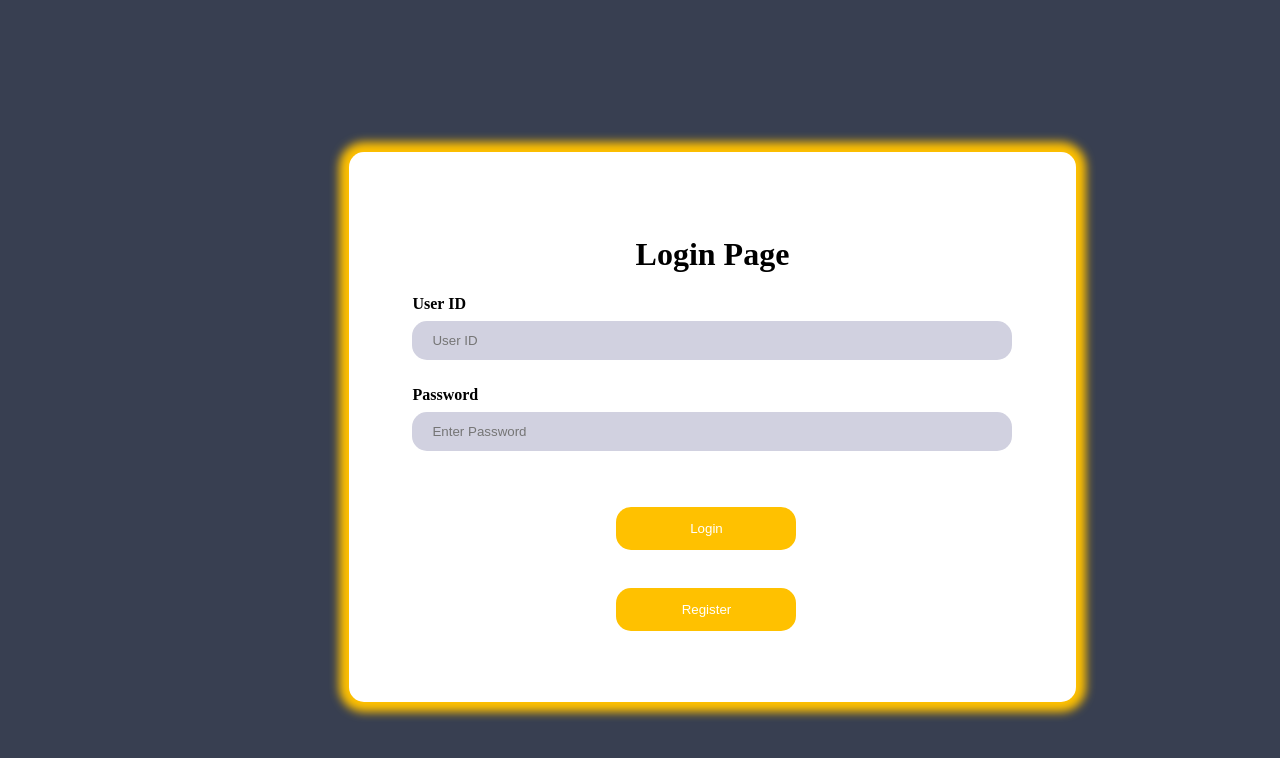
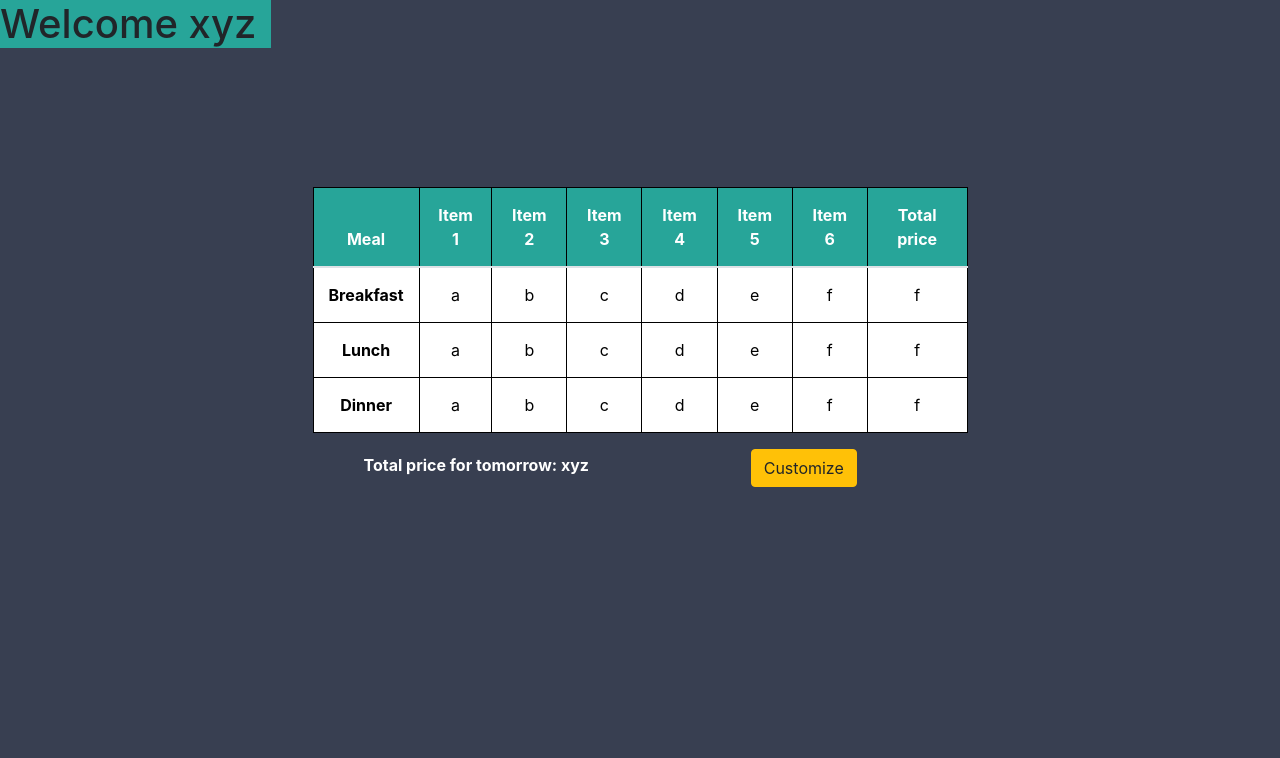
Before and after one commit to AdityaKotwal100/angular-front-end, an Angular app in the folder mess-management/: page / in a window 1280 px wide. Shown: the top 758 px of the page. Built offline with nearby package versions, Linux system fonts and the light colour scheme.

Commit message:
Menu component

```diff
--- a/mess-management/src/app/app.component.html
+++ b/mess-management/src/app/app.component.html
@@ -1,4 +1,5 @@
-<app-login></app-login>
+<!--<app-login></app-login>!-->
+<app-menu></app-menu>
 
 
 
--- a/mess-management/src/app/app.module.ts
+++ b/mess-management/src/app/app.module.ts
@@ -6,11 +6,15 @@ import { HttpClientModule } from '@angular/common/http';
 import { AppRoutingModule } from './app-routing.module';
 import { AppComponent } from './app.component';
 import { LoginComponent } from './login/login.component';
+import { MenuComponent } from './menu/menu.component';
+import { TopnavComponent } from './topnav/topnav.component';
 
 @NgModule({
   declarations: [
     AppComponent,
-    LoginComponent
+    LoginComponent,
+    MenuComponent,
+    TopnavComponent
 
   ],
   imports: [
--- a/mess-management/src/app/login/login.component.html
+++ b/mess-management/src/app/login/login.component.html
@@ -1,3 +1,4 @@
+
 
 <div class = "container bg1">
 
@@ -18,7 +19,7 @@
       </div>
 
 
-        <div *ngIf = "!show">
+        <div *ngIf = "show">
         <div class="container register">
           <h1 style="text-align:center;">Registration page</h1>
           <label for="uname"><b>Name</b></label>
--- /dev/null
+++ b/mess-management/src/app/menu/menu.component.css
@@ -0,0 +1,43 @@
+th, td {
+    padding: 15px;
+
+    border: 1px solid black;
+  }
+  th {
+    background-color: #27A599;
+    color: white;
+  }
+  td {
+      color: black;
+      background-color: white;
+  }
+  .table {
+    text-align:center;
+    margin-top: 20%;
+   ;
+  }
+  label
+  {
+      color: black;
+      font-weight: bold;
+  }
+  .customize{
+    /*margin-left : 34%;
+    margin-right : 31%; */
+    padding : 15px;
+  }
+
+    .form-control {
+    width: 30%;
+    /*padding-top: 12px;
+
+    padding-bottom: 12px;*/
+    padding-left:  10%;
+  }
+
+
+
+  .returns{
+      padding-top: 30%;
+      padding-bottom: 10%;
+  }
--- /dev/null
+++ b/mess-management/src/app/menu/menu.component.html
@@ -0,0 +1,152 @@
+<div class = "row" style = "width:100%;">
+<app-topnav></app-topnav>
+</div>
+<div class = "row">
+<div class = "col-sm-3"></div>
+<div class = "col-sm-6">
+
+    <div class ="row">
+        <table class="table">
+            <thead>
+                <tr>
+                  <th>Meal</th>
+                  <th>Item 1</th>
+                  <th>Item 2</th>
+                  <th>Item 3</th>
+                  <th>Item 4</th>
+                  <th>Item 5</th>
+                  <th>Item 6</th>
+                  <th>Total price</th>
+                </tr>
+              </thead>
+              <tbody>
+                <tr>
+                    <td> <b>Breakfast </b></td>
+                    <td> {{breakfast[0].item1}} </td>
+                    <td> {{breakfast[0].item2}} </td>
+                    <td> {{breakfast[0].item3}} </td>
+                    <td> {{breakfast[0].item4}} </td>
+                    <td> {{breakfast[0].item5}} </td>
+                    <td> {{breakfast[0].item6}} </td>
+                    <td> {{dinner[0].item6}} </td>
+
+                </tr>
+                <tr>
+                  <td> <b>Lunch</b> </td>
+                  <td> {{lunch[0].item1}} </td>
+                  <td> {{lunch[0].item2}} </td>
+                  <td> {{lunch[0].item3}} </td>
+                  <td> {{lunch[0].item4}} </td>
+                  <td> {{lunch[0].item5}} </td>
+                  <td> {{lunch[0].item6}} </td>
+                  <td> {{dinner[0].item6}} </td>
+
+              </tr>
+              <tr>
+                <td> <b>Dinner</b> </td>
+                <td> {{dinner[0].item1}} </td>
+                <td> {{dinner[0].item2}} </td>
+                <td> {{dinner[0].item3}} </td>
+                <td> {{dinner[0].item4}} </td>
+                <td> {{dinner[0].item5}} </td>
+                <td> {{dinner[0].item6}} </td>
+                <td> {{dinner[0].item6}} </td>
+            </tr>
+              </tbody>
+        </table>
+        <br>
+
+</div>
+<div class = "row">
+  <div class="col-sm-6 text-center">
+  <p style = " padding-top: 4px; color: white;"><b>Total price for tomorrow: xyz</b></p>
+
+</div>
+<div class = "col-sm-6 text-center">
+  <button style = "justify-content: center;" type="button" class="btn btn-warning" (click) = "custom()">Customize</button>
+</div>
+</div>
+<br> <br>
+<div class = row>
+<div *ngIf = "show" style = " width : 100%;">
+  <div class = "container customize" style = "background-color: white;">
+
+    <form action="/action_page.php">
+
+      <div class="form-group">
+        <div class = "row">
+          <div class = "col-sm-9 text-center">
+        <div class = "row">
+          <div class = "col-sm-6">
+        <label for="item1">Item 1:</label>
+        <input type="number" class="form-control" id="email">
+          </div>
+          <div class = "col-sm-6">
+        <label for="item2">Item 2:</label>
+        <input type="number" class="form-control" id="email">
+      </div>
+      </div>
+
+      <br><br>
+      <div class = "row">
+        <div class = "col-sm-6">
+        <label for="item3">Item 3:</label>
+        <input type="number" class="form-control" id="email">
+
+        </div>
+        <div class = "col-sm-6">
+          <div>
+        <label for="item4">Item 4:</label>
+        <input type="number" class="form-control" id="email">
+      </div>
+      </div>
+    </div>
+
+      <br><br>
+        <div class = "row">
+          <div class = "col-sm-6">
+            <label for="item6">Item 6:</label>
+        <input type="number" class="form-control " id="email">
+
+          </div>
+          <div class = "col-sm-6">
+            <label for="item5">Item 5:</label>
+        <input type="number" class="form-control " id="email">
+
+      </div>
+    </div>
+  </div>
+
+<div class = "col-sm-3 text-center">
+  <div class = "row returns">
+    <button style = "justify-content: center;" type="button" class="btn btn-success" >Submit</button>
+  </div>
+  <div class = "row returns">
+    <button style = "justify-content: center;" type="button" class="btn btn-danger" (click) = "custom()">Cancel</button>
+  </div>
+</div>
+</div>
+</div>
+  </form>
+
+
+<!--
+<form action="/action_page.php">
+  <label for="items">Breakfast</label>
+  <select id="items" name="items">
+    <option value="Item 1">Item 1</option>
+    <option value="Item 2">Item 2</option>
+    <option value="Item 3">Item 3</option>
+    <option value="Item 4">Item 4</option>
+    <option value="Item 5">Item 5</option>
+    <option value="Item 5">Item 5</option>
+  </select>
+
+  <br>
+  <input type="submit">
+</form>-->
+
+
+</div>
+<div class = "col-sm-3"></div>
+</div>
--- /dev/null
+++ b/mess-management/src/app/menu/menu.component.ts
@@ -0,0 +1,32 @@
+import { Component, OnInit } from '@angular/core';
+
+@Component({
+  selector: 'app-menu',
+  templateUrl: './menu.component.html',
+  styleUrls: ['./menu.component.css']
+})
+export class MenuComponent implements OnInit {
+
+  breakfast : any[] = [{ item1 :'a',item2 :'b',item3 :'c', item4 :'d', item5 :'e', item6 :'f'}];
+  lunch : any[] = [{ item1 :'a',item2 :'b',item3 :'c', item4 :'d', item5 :'e', item6 :'f'}];
+  dinner : any[] = [{ item1 :'a',item2 :'b',item3 :'c', item4 :'d', item5 :'e', item6 :'f'}];
+  show : boolean = false;
+
+
+
+
+  constructor() { }
+
+  ngOnInit(): void {
+  }
+
+  price(prices : any[]) : void {
+    var x = prices[0].price1 + prices[0].price2 + prices[0].price3 + prices[0].price4 + prices[0].price5 + prices[0].price6;
+    }
+
+  custom() : void {
+    this.show = !this.show;
+    console.log(this.show);
+
+  }
+}
--- /dev/null
+++ b/mess-management/src/app/topnav/topnav.component.html
@@ -0,0 +1,5 @@
+<div class="container" style = "width: 100%; background-color : #27A599;">
+    <div class="page-header">
+      <h1>Welcome xyz</h1>
+    </div>
+  </div>
--- /dev/null
+++ b/mess-management/src/app/topnav/topnav.component.ts
@@ -0,0 +1,15 @@
+import { Component, OnInit } from '@angular/core';
+
+@Component({
+  selector: 'app-topnav',
+  templateUrl: './topnav.component.html',
+  styleUrls: ['./topnav.component.css']
+})
+export class TopnavComponent implements OnInit {
+
+  constructor() { }
+
+  ngOnInit(): void {
+  }
+
+}
--- a/mess-management/src/index.html
+++ b/mess-management/src/index.html
@@ -1,5 +1,15 @@
 <!doctype html>
 <html lang="en">
+  <link rel="stylesheet" href="https://maxcdn.bootstrapcdn.com/bootstrap/4.5.0/css/bootstrap.min.css">
+
+<!-- jQuery library -->
+<script src="https://ajax.googleapis.com/ajax/libs/jquery/3.5.1/jquery.min.js"></script>
+
+<!-- Popper JS -->
+<script src="https://cdnjs.cloudflare.com/ajax/libs/popper.js/1.16.0/umd/popper.min.js"></script>
+
+<!-- Latest compiled JavaScript -->
+<script src="https://maxcdn.bootstrapcdn.com/bootstrap/4.5.0/js/bootstrap.min.js"></script>
 <head>
   <meta charset="utf-8">
   <title>MessManagement</title>
```
Also changed, not shown: mess-management/src/app/topnav/topnav.component.css (added), 2 other files (tests, documents, lock files or other folders).
